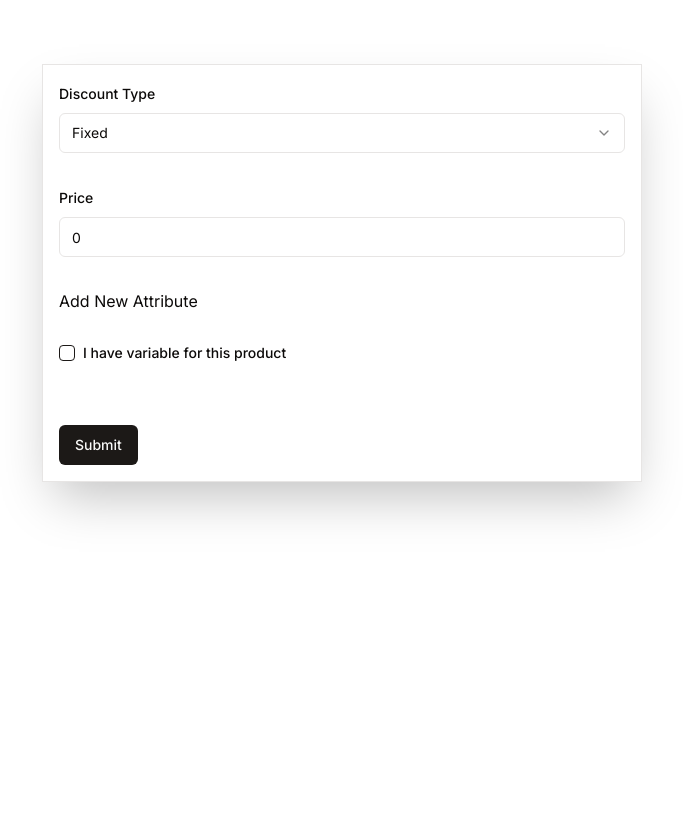
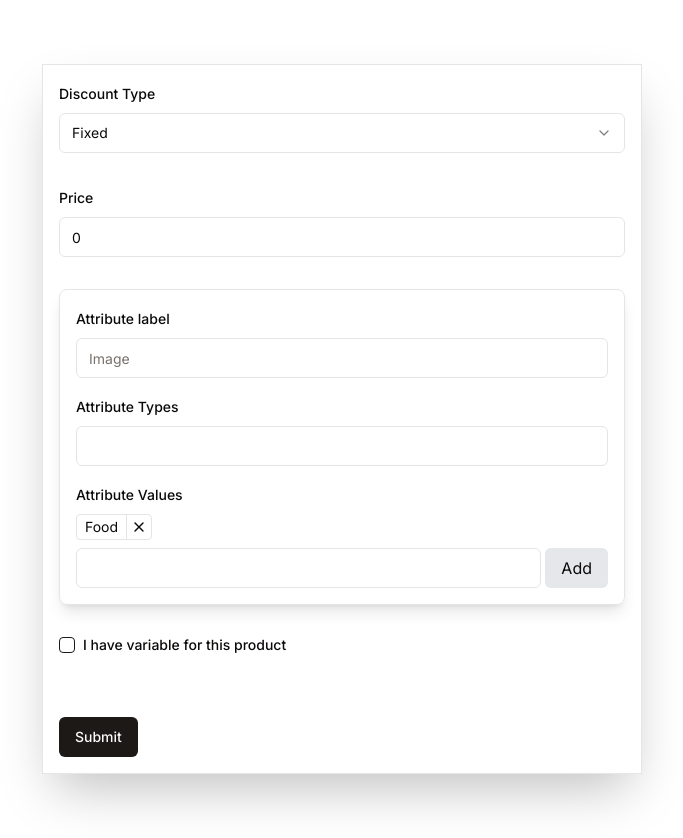
Before and after one commit to musiur/complex-form, a Next.js app: page / in a window 1280 px wide. Shown: the whole page, without its empty margins (298-981 px from the left). Before the commit the page ends 800 px from the top, so only its background shows below. Built offline with nearby package versions, Linux system fonts and the light colour scheme.

Commit message:
Attributes Custom Input Added

```diff
--- a/src/app/page.tsx
+++ b/src/app/page.tsx
@@ -24,11 +24,17 @@ import {
   SelectTrigger,
   SelectValue,
 } from "@/components/ui/select";
+import AttributeValues from "@/components/molecules/attributes";
+
+const TAttributes = z.object({
+  label: z.string().min(1),
+  type: z.string().min(1),
+  values: z.array(z.string().min(1)).min(1),
+});
 
 const TAttribute = z.object({
   label: z.string().min(1),
-  type: z.string().min(1),
-  values: z.array(z.string().min(1)).min(1),
+  value: z.string().min(1),
 });
 
 const TDiscount = z.object({
@@ -40,12 +46,12 @@ const TVariation = z.object({
   image: z.string().min(1),
   price: z.number().min(0),
   discount: TDiscount,
-  attribute: TAttribute,
+  attributes: z.array(TAttribute),
 });
 
 const schema = z.object({
   haveVariations: z.boolean().default(false),
-  attributes: z.array(TAttribute),
+  attributes: TAttributes,
   variations: z.array(TVariation),
   discount: TDiscount,
 });
@@ -58,11 +64,7 @@ const variationTemplate = [
       discountType: "fixed",
       value: 0,
     },
-    attribute: {
-      label: "",
-      type: "",
-      values: [],
-    },
+    attributes: [],
   },
 ];
 
@@ -71,7 +73,11 @@ const Home = () => {
     resolver: zodResolver(schema),
     defaultValues: {
       haveVariations: false,
-      attributes: [],
+      attributes: {
+        label: "",
+        type: "",
+        values: [],
+      },
       variations: [],
       discount: {
         discountType: "fixed",
@@ -82,9 +88,9 @@ const Home = () => {
   const [variations, setVariations] = useState(
     form.getValues("variations") || []
   );
-  const [attributes, setAttributes] = useState(
-    form.getValues("attributes") || []
-  );
+  // const [attributes, setAttributes] = useState(
+  //   form.getValues("attributes") || []
+  // );
 
   useEffect(() => {
     if (form.watch("haveVariations") === true) {
@@ -99,11 +105,11 @@ const Home = () => {
     }
   }, [form.watch("variations")]);
 
-  useEffect(() => {
-    if (form.getValues("attributes").length) {
-      setAttributes(form.getValues("attributes"));
-    }
-  }, [form.watch("attributes")]);
+  // useEffect(() => {
+  //   if (form.getValues("variationsattributes").length) {
+  //     setAttributes(form.getValues("attributes"));
+  //   }
+  // }, [form.watch("attributes")]);
 
   function onSubmit(data: z.infer<typeof schema>) {
     toast({
@@ -189,15 +195,12 @@ const Home = () => {
           />
 
           {/* attributes */}
-          <div className="space-y-4">
-            {attributes.length
-              ? attributes.map((attribute, index) => {
-                  return (
-                    <fieldset key={index} className="space-y-4">
+
+          <fieldset className="space-y-4 p-4 border shadow-lg rounded-lg">
             <FormField
               control={form.control}
               // @ts-ignore
-                        name={`attributes[${index}].label`}
+              name={`attributes.label`}
               render={({ field }) => (
                 <FormItem>
                   <FormLabel>Attribute label</FormLabel>
@@ -208,12 +211,12 @@ const Home = () => {
                       // @ts-ignore
                       value={form.getValues(
                         // @ts-ignore
-                                  `attributes[${index}].label`
+                        `attributes.label`
                       )}
                       onChange={(e: any) => {
                         form.setValue(
                           // @ts-ignore
-                                    `attributes[${index}].label`,
+                          `attributes.label`,
                           e.target.value
                         );
                       }}
@@ -227,7 +230,7 @@ const Home = () => {
             <FormField
               control={form.control}
               // @ts-ignore
-                        name={`attributes[${index}].type`}
+              name={`attributes.type`}
               render={({ field }) => (
                 <FormItem>
                   <FormLabel>Attribute Types</FormLabel>
@@ -237,12 +240,12 @@ const Home = () => {
                       // @ts-ignore
                       value={form.getValues(
                         // @ts-ignore
-                                  `attributes[${index}].type`
+                        `attributes.type`
                       )}
                       onChange={(e: any) => {
                         form.setValue(
                           // @ts-ignore
-                                    `attributes[${index}].type`,
+                          `attributes.type`,
                           e.target.value
                         );
                       }}
@@ -252,79 +255,8 @@ const Home = () => {
                 </FormItem>
               )}
             />
-                      <FormField
-                        control={form.control}
-                        // @ts-ignore
-                        name={`attributes[${index}].values`}
-                        render={({ field }) => (
-                          <FormItem>
-                            <FormLabel>Attribute Values</FormLabel>
-                            <FormControl>
-                              <Input
-                                // @ts-ignore
-                                value={form
-                                  .getValues(
-                                    // @ts-ignore
-                                    `attributes[${index}].values`
-                                  )
-                                  ?.toString()}
-                                onChange={(e: any) => {
-                                  let attributeValues =
-                                    e.target.value.split(",");
-                                  if (attributeValues) {
-                                    attributeValues = attributeValues.map(
-                                      (value: string) => value.trim()
-                                    );
-                                  }
-                                  form.setValue(
-                                    // @ts-ignore
-                                    `attributes[${index}].values`,
-                                    attributeValues
-                                  );
-                                }}
-                              />
-                            </FormControl>
-                            <FormMessage />
-                          </FormItem>
-                        )}
-                      />
-                      <div
-                        onClick={() => {
-                          const prevValues = form.getValues("attributes");
-                          const toSet = prevValues.filter(
-                            (value: any, i: number) => i !== index
-                          );
-                          // console.log(prevValues, toSet);
-                          // @ts-ignore
-                          form.setValue("attributes", toSet);
-                          // @ts-ignore
-                          setAttributes(toSet);
-                        }}
-                      >
-                        Remove
-                      </div>
+            <AttributeValues form={form} defaultValues={["Food"]}/>
           </fieldset>
-                  );
-                })
-              : null}
-            <div
-              onClick={() => {
-                const prevValues = form.getValues("attributes");
-                const toSet = [
-                  ...prevValues,
-                  { label: "", type: "", values: [] },
-                ];
-                console.log(prevValues, toSet);
-                // @ts-ignore
-                form.setValue("attributes", toSet);
-                // @ts-ignore
-                setAttributes(toSet);
-              }}
-              role="button"
-            >
-              Add New Attribute
-            </div>
-          </div>
           <FormField
             control={form.control}
             name="haveVariations"
@@ -475,7 +407,7 @@ const Home = () => {
                         </FormItem>
                       )}
                     />
-                      <div className="space-y-4 bg-white shadow-md p-4">
+                    {/* <div className="space-y-4 bg-white shadow-md p-4">
                       <FormField
                         control={form.control}
                         // @ts-ignore
@@ -570,7 +502,7 @@ const Home = () => {
                           </FormItem>
                         )}
                       />
-                      </div>
+                    </div> */}
                     <div
                       onClick={() => {
                         const prevValues = form.getValues("variations");
--- /dev/null
+++ b/src/components/molecules/attributes.tsx
@@ -0,0 +1,64 @@
+"use client"
+
+import { useEffect, useState } from "react";
+import { FormControl, FormField, FormItem, FormLabel, FormMessage } from "../ui/form";
+import { X } from "lucide-react";
+
+const AttributeValues = ({ form, defaultValues }: { form: any, defaultValues: string[] }) => {
+    const [values, setValues] = useState<string[]>(defaultValues || []);
+    const [inputValue, setInputValue] = useState("");
+
+    useEffect(() => {
+        form.setValue("attributes.values", values)
+    }, [values]);
+
+    const SetValue = () => {
+        if (inputValue && !values.find((item: string) => item === inputValue)) {
+            setValues([...values, inputValue.trim()]);
+            setInputValue("");
+        }
+    }
+
+    return (
+        <FormField
+            control={form.control}
+            // @ts-ignore
+            name={`attributes.values`}
+            render={({ field }) => (
+                <FormItem>
+                    <FormLabel>Attribute Values</FormLabel>
+                    <div className="flex flex-wrap flex items-center gap-1">
+                        {values.map((item: string) => {
+                            return (
+                                <div key={item} className="flex items-center gap-1 rounded border text-sm pl-2">
+                                    {item}
+                                    <div className="p-[4px] border-l cursor-pointer ml-[4px]">
+                                        <X className="w-4 h-4" onClick={() => {
+                                            setValues(values.filter((value: string) => value !== item))
+                                        }} />
+                                    </div>
+                                </div>
+                            )
+                        })}
+                    </div>
+                    <FormControl>
+                        <div className="flex items-center gap-1">
+                            <input
+                                value={inputValue}
+                                onChange={(e: any) => {
+                                    const onChangeValue = e.target.value;
+                                    onChangeValue[onChangeValue.length - 1] === " " ? SetValue() : setInputValue(onChangeValue)
+                                }}
+                                className="h-[40px] px-4 rounded-md border w-full"
+                            />
+                            <div role="button" onClick={SetValue} className="h-[40px] max-w-[80px] px-4 rounded-md bg-gray-200 hover:bg-gray-900 hover:text-white flex items-center justify-center transition-all duration-200 active:bg-gray-700">Add</div>
+                        </div>
+                    </FormControl>
+                    <FormMessage />
+                </FormItem>
+            )}
+        />
+    )
+}
+
+export default AttributeValues;
```
Lines whose indentation alone changed are shown as unchanged.
